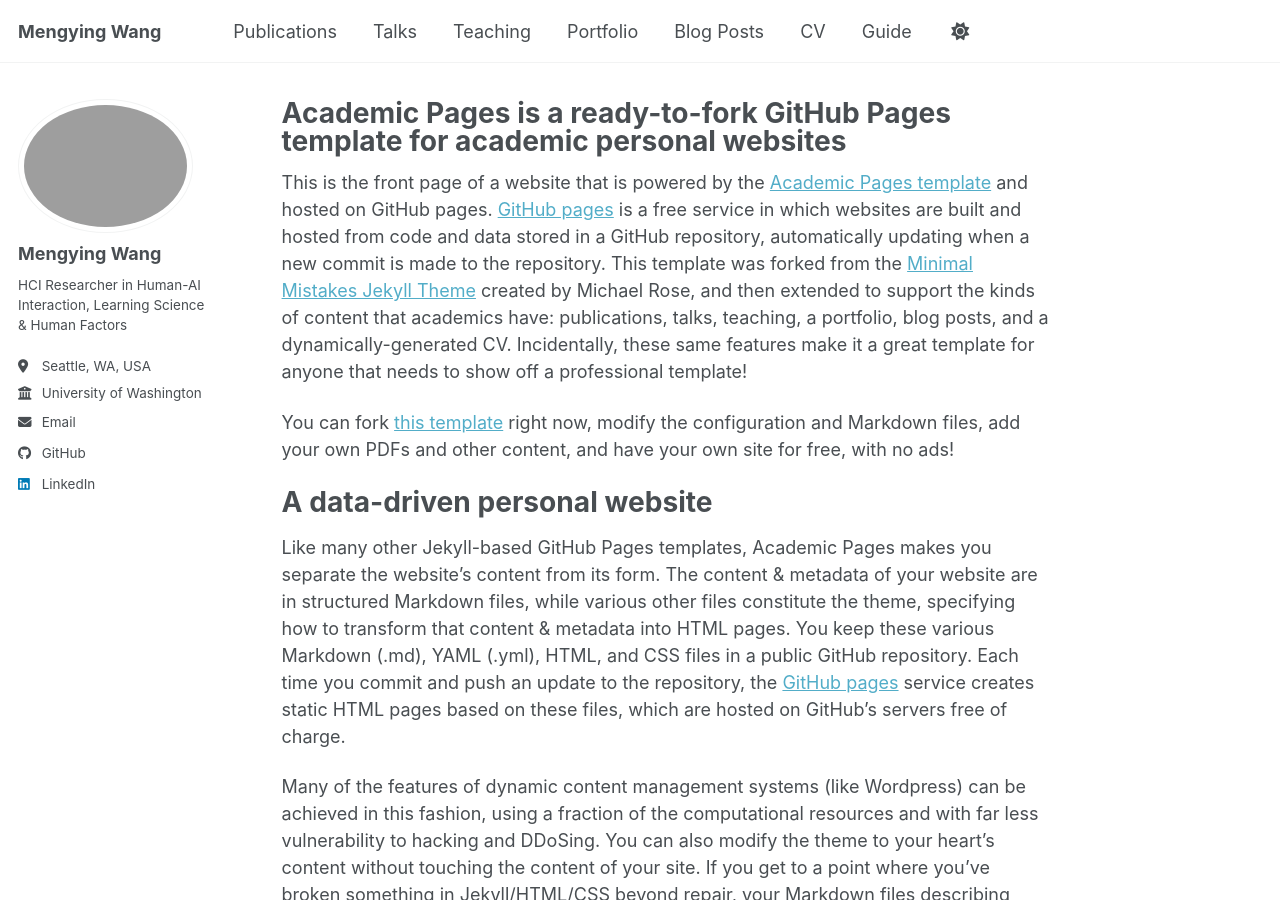
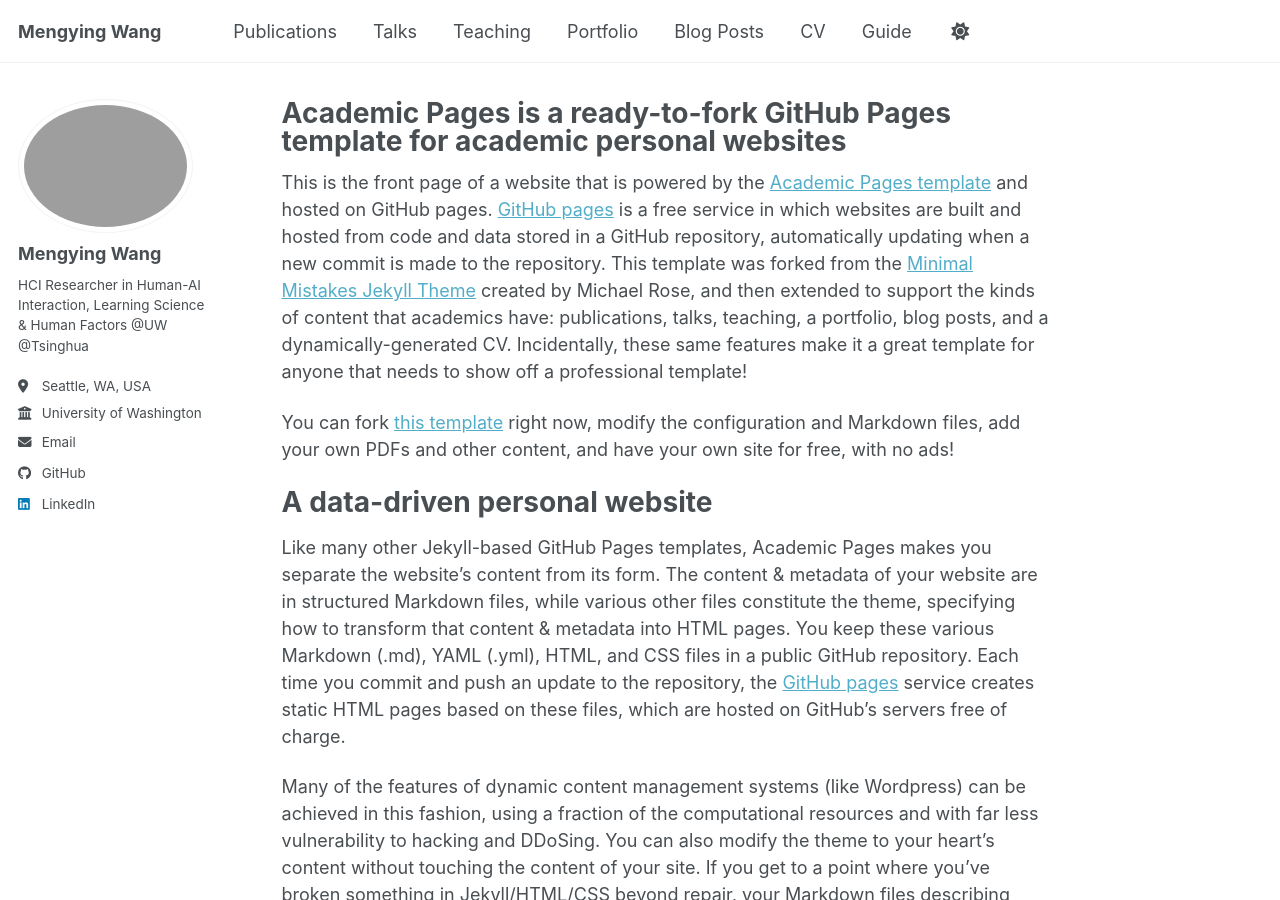
Before and after one commit to mengyingWWW/mengyingWWW.github.io, a Jekyll site: the page built from _pages/about.md, in a window 1280 px wide and 900 px high. Built offline with Jekyll 4.4.1, drawn with Linux system fonts in a browser that asks for light colours; a script bundle is joined from its source files by our own code; library files that are not in the unit come from our copies.

Commit message:
Update bio to include affiliations

```diff
--- a/_config.yml
+++ b/_config.yml
@@ -26,7 +26,7 @@
   avatar           : "profilePic.png"
   name             : "Mengying Wang"
   pronouns         : # example: "she/her"
-  bio              : "HCI Researcher in Human-AI Interaction, Learning Science & Human Factors"
+  bio              : "HCI Researcher in Human-AI Interaction, Learning Science & Human Factors @UW @Tsinghua"
   location         : "Seattle, WA, USA"
   employer         : "University of Washington"
   uri              : # URL
```
